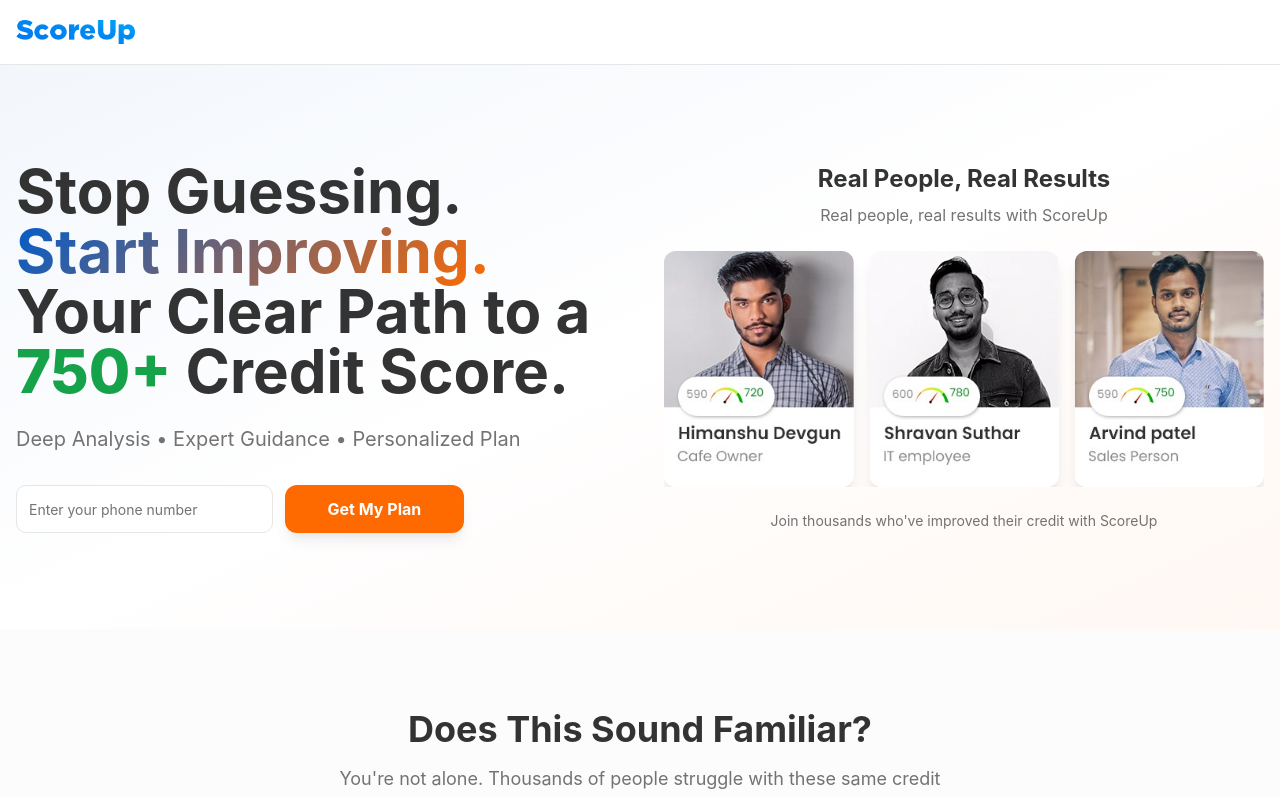
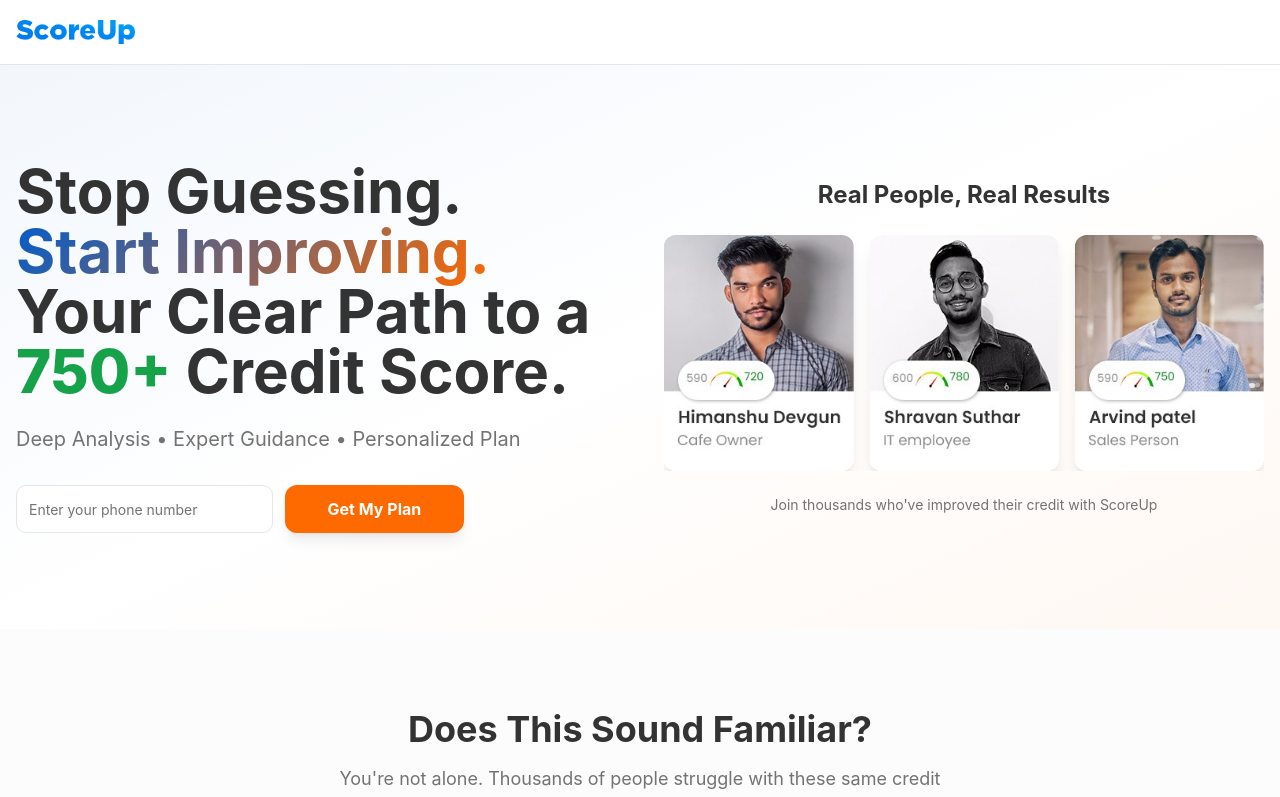
Before and after one commit to shubh099/scoreup-landing-site, a React (Vite) app: page / in a window 1280 px wide. Shown: the top 797 px of the page. Built offline with nearby package versions, Linux system fonts and the light colour scheme.

Commit message:
Remove the bottom line from carousel
Removed the "Real people, real results with ScoreUp" line from the user success carousel.

```diff
--- a/src/components/UserSuccessCarousel.tsx
+++ b/src/components/UserSuccessCarousel.tsx
@@ -38,7 +38,6 @@ const UserSuccessCarousel = () => {
     <div className="relative animate-scale-in">
       <div className="text-center mb-6">
         <h3 className="text-2xl font-bold text-foreground mb-2">Real People, Real Results</h3>
-        <p className="text-muted-foreground">Real people, real results with ScoreUp</p>
       </div>
 
       <Carousel
```
